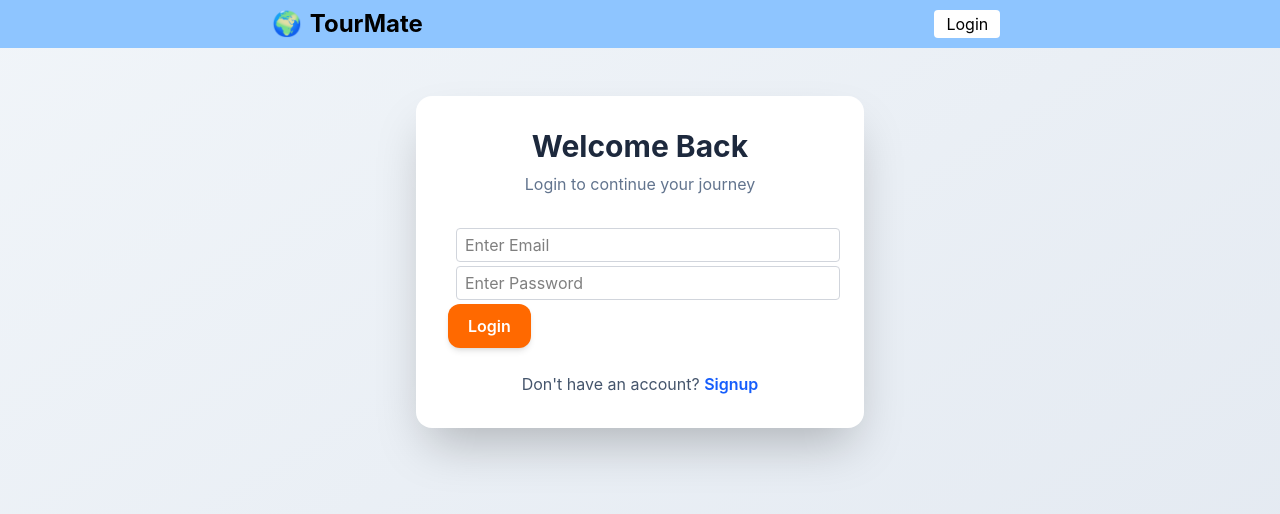
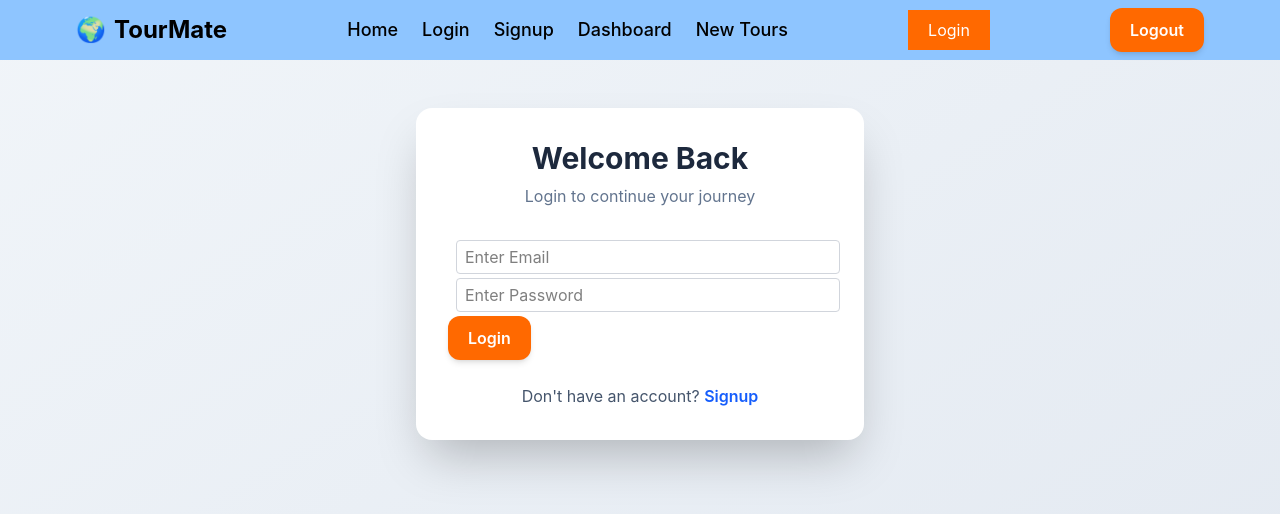
Before and after one commit to NikitaChormale/tiny-tours, a React (Vite) app in the folder client/: page /login in a window 1280 px wide. Shown: the top 514 px of the page. Built offline with nearby package versions, Linux system fonts and the light colour scheme.

Commit message:
add navbar code

```diff
--- a/client/package.json
+++ b/client/package.json
@@ -13,7 +13,7 @@
     "@imagekit/react": "^5.0.2",
     "@tailwindcss/vite": "^4.2.2",
     "axios": "^1.15.0",
-    "lucide-react": "^1.14.0",
+    "lucide-react": "^1.16.0",
     "react": "^19.2.5",
     "react-dom": "^19.2.5",
     "react-hot-toast": "^2.6.0",
--- /dev/null
+++ b/client/src/components/Footer.jsx
@@ -0,0 +1,42 @@
+import React from "react";
+import { Link } from "react-router";
+
+
+export default function Footer() {
+  return (
+    <footer className="bg-yellow-200 text-gray-700 border-t
+     shadow-inner border-none">
+
+      <div className="max-w-7xl mx-auto px-6 py-12 grid grid-cols-1 sm:grid-cols-2
+      md:grid-cols-4 gap-10 text-center md:text-left">
+
+        <div>
+          <h2 className="text-3xl font-extrabold text-yellow-600 tracking-wide">
+            Fruitora Fruits
+          </h2>
+
+          <p className="mt-4 text-sm leading-relaxed text-gray-600">
+            Fruitora brings you farm-fresh fruits and vegetables with quality,
+            freshness, and fast delivery at your doorstep.
+
+
+          </p>
+        </div>
+
+        <div>
+          <h3 className="font-semibold text-lg mb-4 text-gray-800 border-b pb-2">
+            Quick Links
+          </h3>
+
+          <ul className="space-y-2 text-sm">
+            <li><Link to="/" className="hover:text-yellow-500 transition">Home</Link></li>
+            <li><Link to="/home" className="hover:text-yellow-500 transition">Product</Link></li>
+            <li><Link to="/dashboard" className="hover:text-yellow-500 transition">Contact</Link></li>
+          </ul>
+        </div>
+        </div>
+
+
+    </footer>
+  );
+}
--- a/client/src/components/Navbar.jsx
+++ b/client/src/components/Navbar.jsx
@@ -31,6 +31,23 @@ function Navbar() {
           🌍 <span>TourMate</span>
         </div>
       </Link>
+      <div className="flex items-center gap-6 text-lg font-medium">
+        <Link to="/" className="hover:text-white transition duration-300">
+          Home
+        </Link>
+        <Link to="/login" className="hover:text-white transition duration-300">
+          Login
+        </Link>
+      <Link to="/signup" className="hover:text-white transition duration-300">
+          Signup
+        </Link>
+      <Link to="/dashboard" className="hover:text-white transition duration-300">
+          Dashboard
+        </Link>
+        <Link to="/newtours" className="hover:text-white transition duration-300">
+          New Tours
+        </Link>
+      </div>
       <div>
         {user?.name ?(
           <div className='flex items-center gap-2'>
@@ -38,12 +55,15 @@ function Navbar() {
            Hello, {user.name}!
             <Button variant="danger" title="Logout" onClick={handleLogout} />
           </div>) : (
-          <Link className='bg-white text-black px-3 py-1 rounded mr-2' to="/login">
+
+          <Link className="bg-orange-500 text-white
+           hover:bg-orange-600 focus:ring-orange-300 px-5 py-2.5 text-base"
+           to="/login">
             Login
           </Link>
-
         )}
       </div>
+      <Button variant="primary" title="Logout" onClick={handleLogout} />
       <Toaster />
     </div>
   );
--- a/client/src/views/Dashboard.jsx
+++ b/client/src/views/Dashboard.jsx
@@ -5,13 +5,13 @@ import Navbar from "../components/Navbar";
 import toast, { Toaster } from "react-hot-toast";
 import { getUserjwtToken } from "../utils";
 import TourCard from "../components/TourCard";
-
 import {
   Plus,
   Plane,
   MapPinned,
   CalendarDays,
 } from "lucide-react";
+
 
 function Dashboard() {
 
--- a/client/src/views/DeleteTours.jsx
+++ /dev/null
@@ -1,61 +0,0 @@
-import React from 'react'
-import { useEffect } from 'react';
-import { setTitle } from '../utils';
-function Tours() {
-  useEffect(() => {
-    setTitle("All Tour - TinyTours");
-    },[]);
-
-return
-const deleteTour = async () => {
-
-  const confirmDelete = window.confirm(
-    "Are you sure you want to delete this tour?"
-  );
-
-  if (!confirmDelete) {
-    return;
-  }
-
-  try {
-
-    const response = await axios.delete(
-      `${import.meta.env.VITE_API_BASE_URL}/tours/${_id}`,
-      {
-        headers: {
-          Authorization: `Bearer ${localStorage.getItem("userjwtToken")}`,
-        },
-      }
-    );
-
-    console.log(response.data);
-
-    if (response.data.success) {
-
-      toast.success(response.data.message);
-
-      setTimeout(() => {
-        window.location.reload();
-      }, 1000);
-
-    } else {
-
-      toast.error(response.data.message);
-
-    }
-
-  } catch (error) {
-
-    console.log(error);
-
-    toast.error(
-      error.response?.data?.message ||
-      "Failed to delete tour"
-    );
-
-  }
-
-};
-  }
-
-export default Tours
--- a/client/src/views/Home.jsx
+++ b/client/src/views/Home.jsx
@@ -2,6 +2,7 @@ import React, { useEffect } from "react";
 import { Link } from "react-router-dom";
 import { setTitle } from "../utils";
 import Navbar from "../components/Navbar";
+
 
 function Home() {
 
@@ -215,13 +216,7 @@ function Home() {
       </div>
 
       {/* FOOTER */}
-      <footer className="bg-white py-8 text-center border-t border-orange-100">
 
-        <p className="text-gray-500">
-          © 2026 TinyTours. Designed with ❤️ for travelers.
-        </p>
-
-      </footer>
 
     </div>
 
--- a/client/src/views/uploadExample.jsx
+++ /dev/null
@@ -1,11 +0,0 @@
-import React from 'react'
-
-function uploadExample() {
-  return (
-    <div>
-
-    </div>
-  )
-}
-
-export default uploadExample
```
Also changed, not shown: 1 other file (tests, documents, lock files or other folders).
